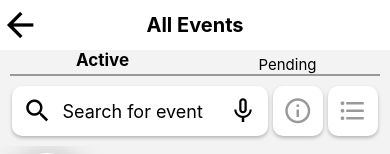
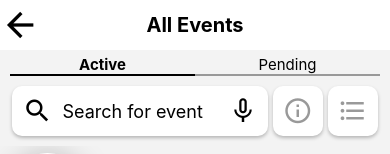
Before and after one commit to STEM-E-Youth-Career-Development-Program/map-app, a React Native app: screen / in a window 390 px wide. Shown: the top 154 px of the page. Built offline with nearby package versions, Linux system fonts and the light colour scheme.

Commit message:
updated eventlistscreen

```diff
--- a/app/screens/EventListScreen.js
+++ b/app/screens/EventListScreen.js
@@ -184,13 +184,11 @@ function EventListScreen(props) {
     setSearchQuery(text);
   };
 
-
   useEffect(() => {
     const filteredEvents = allEventsList.filter(event =>
       event.heading.toLowerCase().includes(searchQuery.toLowerCase()) &&
       event.active == active
     );
-
     setFilteredData(filteredEvents);
   }, [searchQuery, active]);
 
@@ -198,13 +196,13 @@ function EventListScreen(props) {
     <View style={styles.screen}>
       <PageHeader header='All Events'/>
       <View style={styles.actpenContainer}>
-        <Pressable style={styles.actpen} onPress={() => setActive(true)}>
-          <Text style={[styles.actpentxt, active ? styles.activeStyle : styles.inactiveStyle]}>
+        <Pressable style={[styles.actpen, active ? {borderBottomColor: 'black'} : {borderBottomColor: '#999999'}]} onPress={() => setActive(true)}>
+          <Text style={[styles.actpentxt, active ? {fontWeight: '700'} : {fontWeight: '400'}]}>
             Active
           </Text>
         </Pressable>
-        <Pressable style={styles.actpen} onPress={() => setActive(false)}>
-          <Text style={[styles.actpentxt, !active ? styles.activeStyle : styles.inactiveStyle]}>
+        <Pressable style={[styles.actpen, !active ? {borderBottomColor: 'black'} : {borderBottomColor: '#999999'}]} onPress={() => setActive(false)}>
+          <Text style={[styles.actpentxt, !active ? {fontWeight: '700'} : {fontWeight: '400'}]}>
             Pending
           </Text>
         </Pressable>
@@ -250,28 +248,11 @@ const styles = StyleSheet.create({
     marginTop: 5,
   },
   actpen: {
-    borderBottomColor: '#999999',
     borderBottomWidth: 2,
     width: '50%',
   },
   actpentxt: {
     textAlign: 'center',
     fontSize: 15,
-    fontWeight: '700'
   },
-  actpentxt: {
-    textAlign: 'center',
-    fontSize: 15,
-    fontWeight: '700'
-  },
-  activeStyle: {
-    fontWeight: 'bold',
-    marginTop: -5,
-    fontSize: 17
-  },
-  inactiveStyle: {
-    fontWeight: 'normal',
-    marginTop: 0,
-    fontSize: 15
-  }
 });
```
